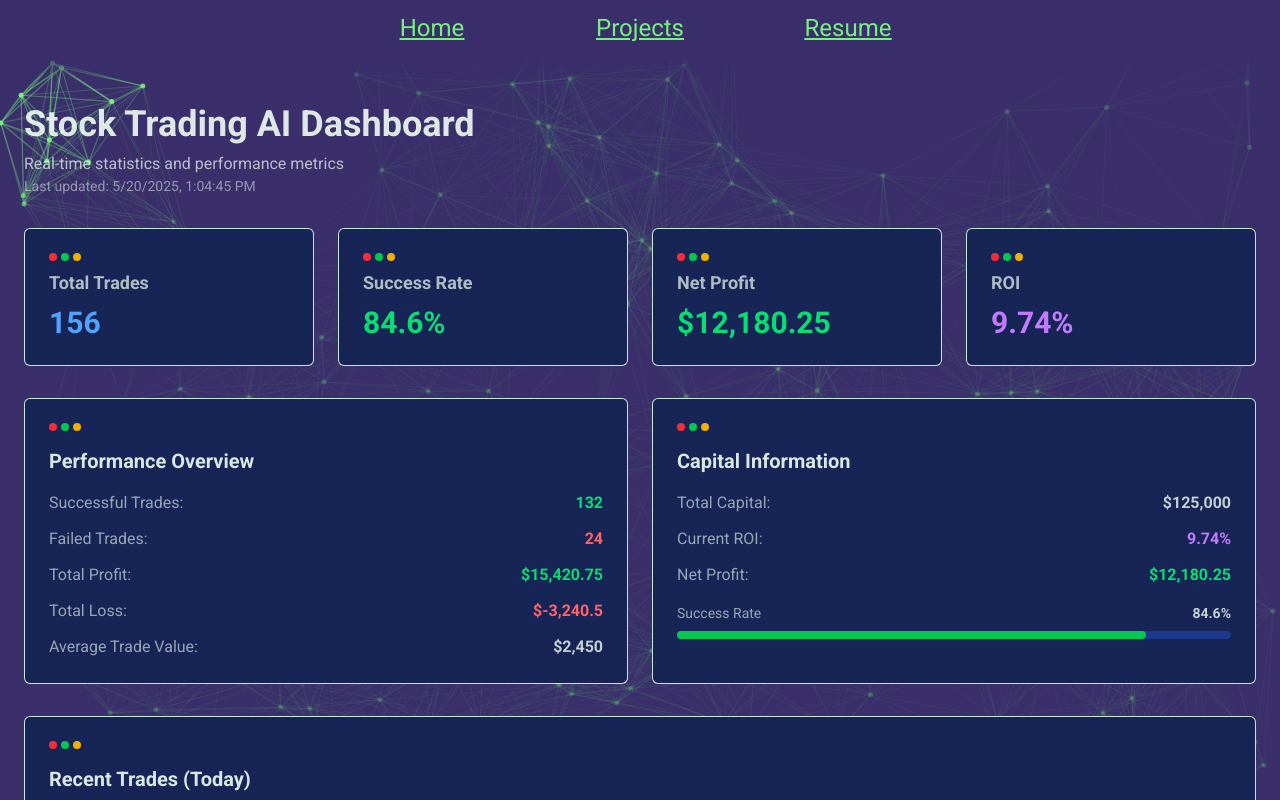
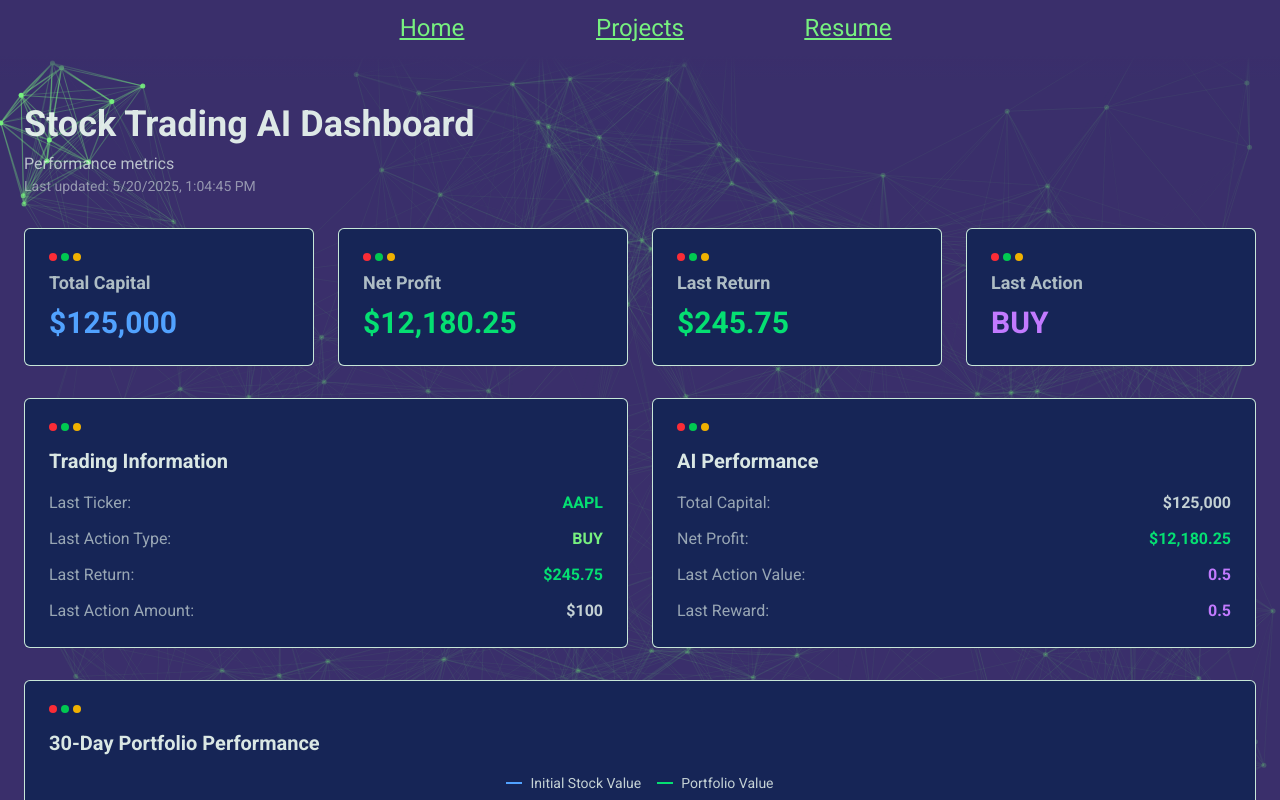
Before and after one commit to KennethWang1/Portfolio, a Next.js app: page /stock in a window 1280 px wide. Built offline with nearby package versions, Linux system fonts and the light colour scheme.

Commit message:
stock page updates

```diff
--- a/app/stock/page.js
+++ b/app/stock/page.js
@@ -6,36 +6,27 @@ import Footer from '../_components/Footer.js';
 
 export default function StockTradingAI() {
   const [stats, setStats] = useState(null);
-  const [trades, setTrades] = useState([]);
 
   // Mock data
   const mockStats = {
-    totalTrades: 156,
-    successfulTrades: 132,
-    failedTrades: 24,
-    successRate: 84.6,
-    totalProfit: 15420.75,
-    totalLoss: -3240.50,
     netProfit: 12180.25,
-    averageTradeValue: 2450.00,
     totalCapital: 125000.00,
-    currentROI: 9.74,
-    lastUpdated: new Date().toISOString()
+    lastAction: new Date().toISOString(),
+    lastActionType: 'BUY',
+    lastActionAmount: 100,
+    lastReturn: 245.75,
+    lastActionValue:'0.5',
+    lastReward:'0.5',
+    ticker: 'AAPL',
+    lastUpdated: new Date().toISOString(),
+    valuesLast30: [120000, 121500, 119800, 122300, 123100, 121900, 124200, 125800, 124500, 126200, 127100, 125900, 128300, 127800, 129200, 128700, 130100, 129600, 131200, 130800, 132400, 131900, 133500, 132800, 134200, 133700, 135100, 134600, 136000, 125000],
+    traderLast30: [100000, 101200, 99800, 102100, 102900, 101700, 103800, 105200, 104100, 105900, 106700, 105500, 107800, 107300, 108600, 108100, 109400, 108900, 110600, 110100, 111800, 111300, 113000, 112300, 113700, 113200, 114800, 114300, 115900, 112180.25]
   };
-
-  const mockTrades = [
-    { id: 1, symbol: 'AAPL', action: 'BUY', quantity: 10, price: 175.50, time: '09:30:15', profit: 245.00, status: 'SUCCESS' },
-    { id: 2, symbol: 'GOOGL', action: 'SELL', quantity: 5, price: 2680.25, time: '09:31:22', profit: -120.50, status: 'LOSS' },
-    { id: 3, symbol: 'MSFT', action: 'BUY', quantity: 15, price: 335.75, time: '09:32:45', profit: 187.25, status: 'SUCCESS' },
-    { id: 4, symbol: 'TSLA', action: 'SELL', quantity: 8, price: 245.80, time: '09:33:12', profit: 312.40, status: 'SUCCESS' },
-    { id: 5, symbol: 'NVDA', action: 'BUY', quantity: 12, price: 485.60, time: '09:34:08', profit: 425.75, status: 'SUCCESS' },
-  ];
 
   useEffect(() => {
     // Simulate API call
     setTimeout(() => {
       setStats(mockStats);
-      setTrades(mockTrades);
     }, 1000);
   }, []);
 
@@ -62,101 +53,50 @@ export default function StockTradingAI() {
           {/* Header */}
           <div className="mb-8">
             <h1 className="text-4xl font-bold text-green-50/[0.9] mb-2">Stock Trading AI Dashboard</h1>
-            <p className="text-green-50/[0.7]">Real-time statistics and performance metrics</p>
+            <p className="text-green-50/[0.7]">Performance metrics</p>
             <p className="text-sm text-green-50/[0.5]">Last updated: {new Date(stats.lastUpdated).toLocaleString()}</p>
           </div>
 
         {/* Key Metrics Grid */}
         <div className="grid grid-cols-1 md:grid-cols-2 lg:grid-cols-4 gap-6 mb-8">
-          <StatCard title="Total Trades" value={stats.totalTrades} color="blue" />
-          <StatCard title="Success Rate" value={`${stats.successRate}%`} color="green" />
+          <StatCard title="Total Capital" value={`$${stats.totalCapital.toLocaleString()}`} color="blue" />
           <StatCard title="Net Profit" value={`$${stats.netProfit.toLocaleString()}`} color="green" />
-          <StatCard title="ROI" value={`${stats.currentROI}%`} color="purple" />
+          <StatCard title="Last Return" value={`$${stats.lastReturn.toLocaleString()}`} color="green" />
+          <StatCard title="Last Action" value={stats.lastActionType} color="purple" />
         </div>
 
         {/* Detailed Statistics */}
         <div className="grid grid-cols-1 lg:grid-cols-2 gap-6 mb-8">
-          <DetailCard title="Performance Overview">
+          <DetailCard title="Trading Information">
             <div className="space-y-3">
-              <StatRow label="Successful Trades" value={stats.successfulTrades} color="green" />
-              <StatRow label="Failed Trades" value={stats.failedTrades} color="red" />
-              <StatRow label="Total Profit" value={`$${stats.totalProfit.toLocaleString()}`} color="green" />
-              <StatRow label="Total Loss" value={`$${stats.totalLoss.toLocaleString()}`} color="red" />
-              <StatRow label="Average Trade Value" value={`$${stats.averageTradeValue.toLocaleString()}`} />
+              <StatRow label="Last Ticker" value={stats.ticker} color="green" />
+              <StatRow label="Last Action Type" value={stats.lastActionType} color="blue" />
+              <StatRow label="Last Return" value={`$${stats.lastReturn.toLocaleString()}`} color="green" />
+              <StatRow label="Last Action Amount" value={`$${stats.lastActionAmount.toLocaleString()}`} />
             </div>
           </DetailCard>
 
-          <DetailCard title="Capital Information">
+          <DetailCard title="AI Performance">
             <div className="space-y-3">
               <StatRow label="Total Capital" value={`$${stats.totalCapital.toLocaleString()}`} />
-              <StatRow label="Current ROI" value={`${stats.currentROI}%`} color="purple" />
               <StatRow label="Net Profit" value={`$${stats.netProfit.toLocaleString()}`} color="green" />
-            </div>
-
-            {/* Progress bar for success rate */}
-            <div className="mt-4">
-              <div className="flex justify-between items-center mb-2">
-                <span className="text-sm text-green-50/[0.6]">Success Rate</span>
-                <span className="text-sm font-semibold text-green-50/[0.8]">{stats.successRate}%</span>
-              </div>
-              <div className="w-full bg-blue-900 rounded-full h-2">
-                <div
-                  className="bg-green-500 h-2 rounded-full"
-                  style={{ width: `${stats.successRate}%` }}
-                ></div>
-              </div>
+              <StatRow label="Last Action Value" value={stats.lastActionValue} color="purple" />
+              <StatRow label="Last Reward" value={stats.lastReward} color="purple" />
             </div>
           </DetailCard>
         </div>
 
-        {/* Recent Trades Table */}
-        <DetailCard title="Recent Trades (Today)">
-          <div className="overflow-x-auto">
-            <table className="min-w-full table-auto">
-              <thead>
-                <tr className="bg-blue-900/[0.3]">
-                  <th className="px-4 py-2 text-left text-sm font-semibold text-green-50/[0.8]">Symbol</th>
-                  <th className="px-4 py-2 text-left text-sm font-semibold text-green-50/[0.8]">Action</th>
-                  <th className="px-4 py-2 text-left text-sm font-semibold text-green-50/[0.8]">Quantity</th>
-                  <th className="px-4 py-2 text-left text-sm font-semibold text-green-50/[0.8]">Price</th>
-                  <th className="px-4 py-2 text-left text-sm font-semibold text-green-50/[0.8]">Time</th>
-                  <th className="px-4 py-2 text-left text-sm font-semibold text-green-50/[0.8]">Profit/Loss</th>
-                  <th className="px-4 py-2 text-left text-sm font-semibold text-green-50/[0.8]">Status</th>
-                </tr>
-              </thead>
-              <tbody>
-                {trades.map((trade) => (
-                  <tr key={trade.id} className="border-t border-green-100/[0.2] hover:bg-blue-900/[0.2]">
-                    <td className="px-4 py-3 font-semibold text-green-300">{trade.symbol}</td>
-                    <td className="px-4 py-3">
-                      <span className={`px-2 py-1 rounded-full text-xs font-semibold ${
-                        trade.action === 'BUY' ? 'bg-blue-900/[0.5] text-blue-300' : 'bg-orange-900/[0.5] text-orange-300'
-                      }`}>
-                        {trade.action}
-                      </span>
-                    </td>
-                    <td className="px-4 py-3 text-green-50/[0.8]">{trade.quantity}</td>
-                    <td className="px-4 py-3 text-green-50/[0.8]">${trade.price}</td>
-                    <td className="px-4 py-3 text-sm text-green-50/[0.6]">{trade.time}</td>
-                    <td className="px-4 py-3">
-                      <span className={`font-semibold ${trade.profit > 0 ? 'text-green-400' : 'text-red-400'}`}>
-                        ${trade.profit.toFixed(2)}
-                      </span>
-                    </td>
-                    <td className="px-4 py-3">
-                      <span className={`px-2 py-1 rounded-full text-xs font-semibold ${
-                        trade.status === 'SUCCESS' ? 'bg-green-900/[0.5] text-green-300' : 'bg-red-900/[0.5] text-red-300'
-                      }`}>
-                        {trade.status}
-                      </span>
-                    </td>
-                  </tr>
-                ))}
-              </tbody>
-            </table>
-          </div>
-        </DetailCard>
-      </div>
+        {/* Performance Chart */}
+        <div className="mb-8">
+          <DetailCard title="30-Day Portfolio Performance">
+            <PerformanceChart
+              stockValues={stats.valuesLast30}
+              portfolioValues={stats.traderLast30}
+            />
+          </DetailCard>
+        </div>
+
+        </div>
       </div>
       <Footer />
     </>
@@ -214,3 +154,116 @@ function StatRow({ label, value, color = "default" }) {
     </div>
   );
 }
+
+function PerformanceChart({ stockValues, portfolioValues }) {
+  if (!stockValues.length || !portfolioValues.length) {
+    return (
+      <div className="h-64 flex items-center justify-center text-green-50/[0.6]">
+        No data available for the last 30 days
+      </div>
+    );
+  }
+
+  const chartWidth = 100; // Use percentage-based width
+  const chartHeight = 60; // Use percentage-based height
+  const padding = 8;
+
+  // Get min/max values for scaling
+  const allValues = [...stockValues, ...portfolioValues];
+  const minValue = Math.min(...allValues);
+  const maxValue = Math.max(...allValues);
+  const valueRange = maxValue - minValue;
+
+  // Create points for both lines
+  const stockPoints = stockValues.map((value, index) => {
+    const x = padding + (index / (stockValues.length - 1)) * (chartWidth - 2 * padding);
+    const y = chartHeight - padding - ((value - minValue) / valueRange) * (chartHeight - 2 * padding);
+    return `${x},${y}`;
+  }).join(' ');
+
+  const portfolioPoints = portfolioValues.map((value, index) => {
+    const x = padding + (index / (portfolioValues.length - 1)) * (chartWidth - 2 * padding);
+    const y = chartHeight - padding - ((value - minValue) / valueRange) * (chartHeight - 2 * padding);
+    return `${x},${y}`;
+  }).join(' ');
+
+  return (
+    <div className="w-full h-full">
+      <div className="flex justify-center mb-4">
+        <div className="flex space-x-4 text-sm">
+          <div className="flex items-center">
+            <div className="w-4 h-0.5 bg-blue-400 mr-2"></div>
+            <span className="text-green-50/[0.8]">Initial Stock Value</span>
+          </div>
+          <div className="flex items-center">
+            <div className="w-4 h-0.5 bg-green-400 mr-2"></div>
+            <span className="text-green-50/[0.8]">Portfolio Value</span>
+          </div>
+        </div>
+      </div>
+
+      <div className="w-full h-80">
+        <svg viewBox={`0 0 ${chartWidth} ${chartHeight}`} className="w-full h-full">
+          {/* Grid lines */}
+          <defs>
+            <pattern id="grid" width="8" height="6" patternUnits="userSpaceOnUse">
+              <path d={`M 8 0 L 0 0 0 6`} fill="none" stroke="rgba(119,240,127,0.1)" strokeWidth="0.2"/>
+            </pattern>
+          </defs>
+          <rect width="100%" height="100%" fill="url(#grid)" />
+
+          {/* Y-axis labels */}
+          {[0, 0.25, 0.5, 0.75, 1].map((ratio) => {
+            const value = minValue + ratio * valueRange;
+            const y = chartHeight - padding - ratio * (chartHeight - 2 * padding);
+            return (
+              <text
+                key={ratio}
+                x={padding - 2}
+                y={y + 1}
+                textAnchor="end"
+                className="fill-green-50/[0.6]"
+                fontSize="2"
+              >
+                ${Math.round(value / 1000)}k
+              </text>
+            );
+          })}
+
+          {/* X-axis labels */}
+          {[0, 7, 14, 21, 29].map((day) => {
+            const x = padding + (day / 29) * (chartWidth - 2 * padding);
+            return (
+              <text
+                key={day}
+                x={x}
+                y={chartHeight - 2}
+                textAnchor="middle"
+                className="fill-green-50/[0.6]"
+                fontSize="2"
+              >
+                {30 - day}d
+              </text>
+            );
+          })}
+
+          {/* Stock value line */}
+          <polyline
+            fill="none"
+            stroke="rgb(96, 165, 250)"
+            strokeWidth="0.5"
+            points={stockPoints}
+          />
+
+          {/* Portfolio value line */}
+          <polyline
+            fill="none"
+            stroke="rgb(74, 222, 128)"
+            strokeWidth="0.5"
+            points={portfolioPoints}
+          />
+        </svg>
+      </div>
+    </div>
+  );
+}
```
